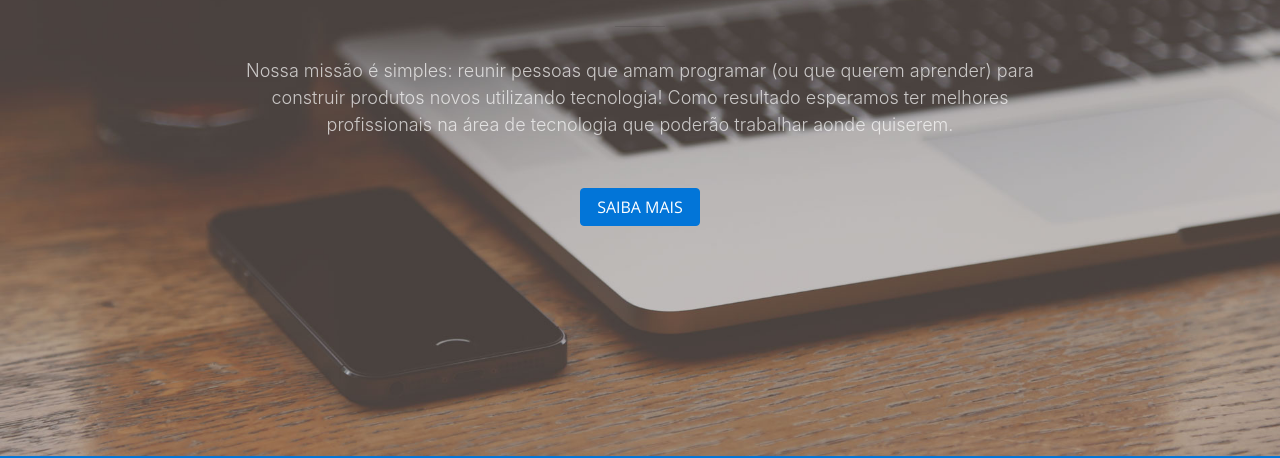
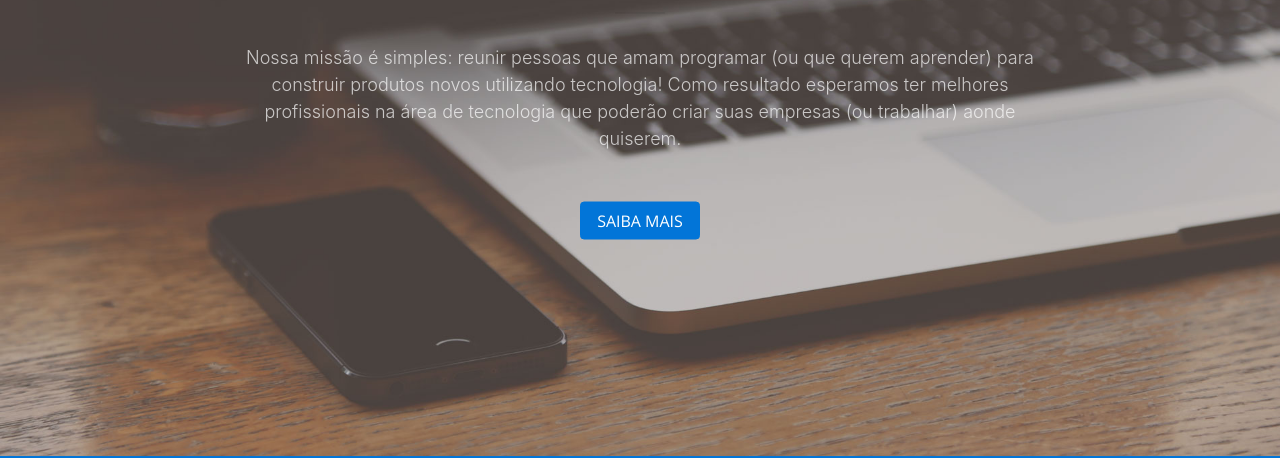
Before and after one commit to CodeFTW/website, a website with bundled scripts: page index.html in a window 1280 px wide. Shown: the part 344-802 px from the top of the page. Built offline with nearby package versions, Linux system fonts and the light colour scheme.

Commit message:
adjusting the text to be clear about new business

```diff
--- a/index.html
+++ b/index.html
@@ -72,7 +72,7 @@
             <div class="header-content-inner">
                 <h1 id="homeHeading">Porque código pode transformar realidades</h1>
                 <hr>
-                <p>Nossa missão é simples: reunir pessoas que amam programar (ou que querem aprender) para construir produtos novos utilizando tecnologia! Como resultado esperamos ter melhores profissionais na área de tecnologia que poderão trabalhar aonde quiserem.</p>
+                <p>Nossa missão é simples: reunir pessoas que amam programar (ou que querem aprender) para construir produtos novos utilizando tecnologia! Como resultado esperamos ter melhores profissionais na área de tecnologia que poderão criar suas empresas (ou trabalhar) aonde quiserem.</p>
                 <a class="btn btn-primary btn-xl" href="#about">Saiba mais</a>
             </div>
         </div>
```
